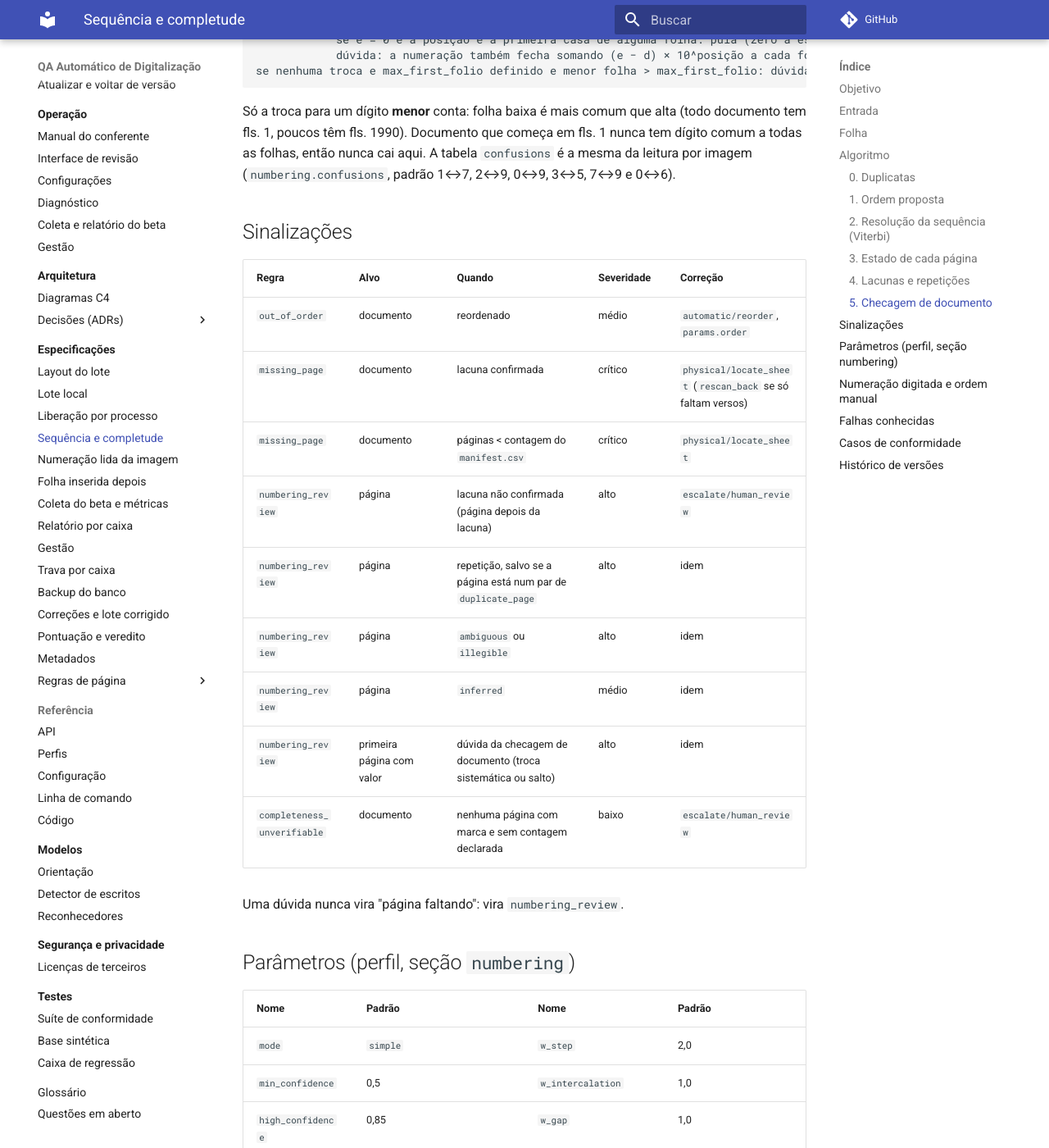
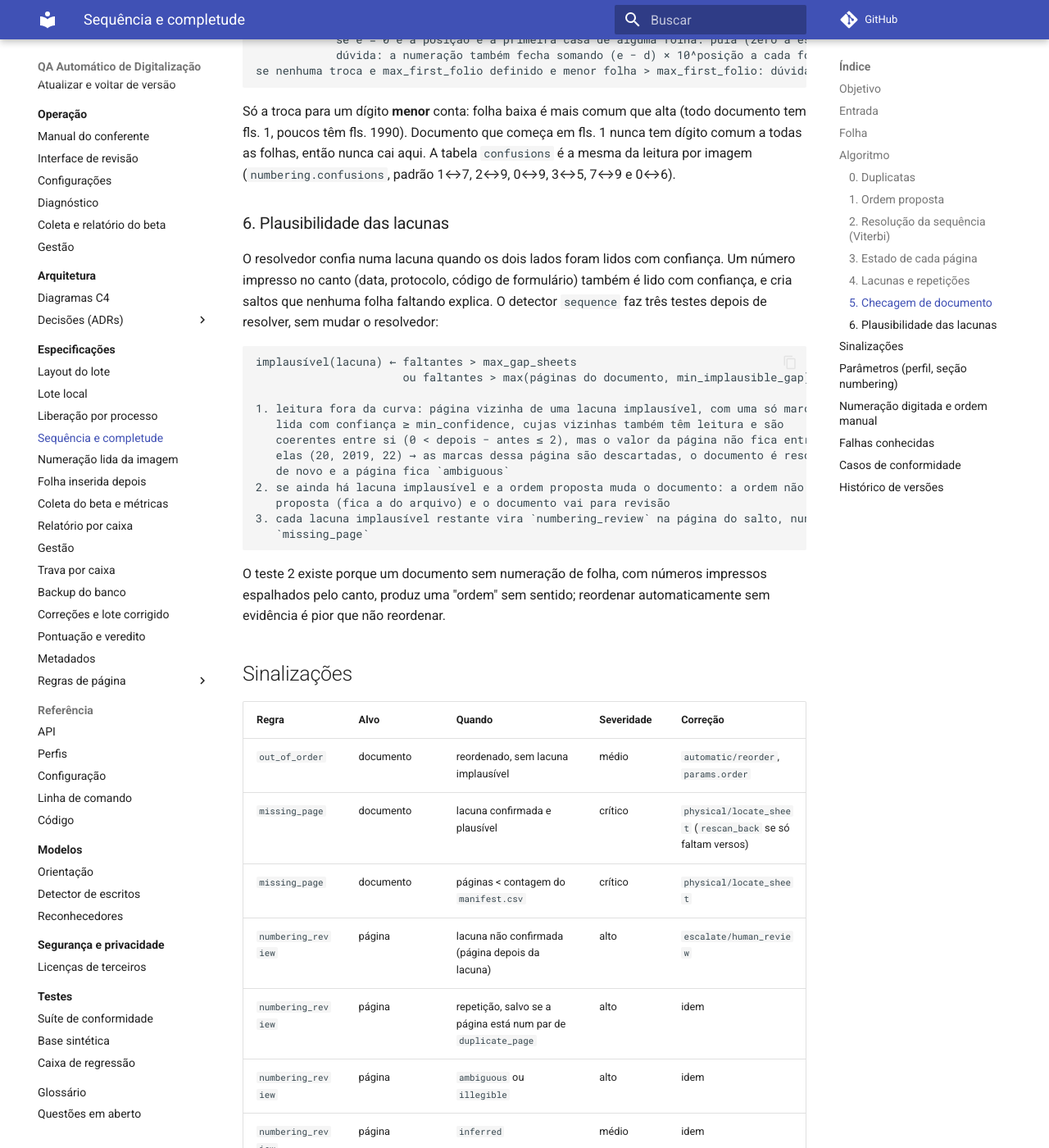
Before and after one commit to he445/app-beta, an MkDocs documentation site: the page built from docs/especificacoes/sequencing.md, in a window 1280 px wide and 1400 px high, scrolled down 2992 px. Shown: the whole window at 82% size. Built offline with MkDocs 1.6.1 and Material for MkDocs 9.7.7, drawn with Linux system fonts in a browser that asks for light colours; comment, search, counter and statistics services are not loaded; some of the changed text lies outside the part shown.

Commit message:
fix(numeracao): lacuna implausível vira revisão, não folha faltando (T09)
Salto maior que o documento (a partir de min_implausible_gap) ou que
max_gap_sheets vira numbering_review "Salto de fls. a para b"; leitura
isolada fora da sequência das vizinhas é descartada e o documento é
resolvido de novo (página ambígua); numeração com salto implausível não
propõe reordenação automática. Resolvedor sem mudança de semântica.
ADR-0029, especificação seção 6, dois casos de conformidade.
out_of_order, missing_page e numbering_review 1.3.0.

Caixa: lacunas maiores que o documento 1 -> 0; fora de ordem falsos 3 -> 0.

Co-Authored-By: Claude Opus 5.5 <noreply@anthropic.com>
Claude-Session: https://claude.ai/code/session_013KfsBQGKgru68qfujZ34ng

````diff
--- a/docs/especificacoes/sequencing.md
+++ b/docs/especificacoes/sequencing.md
@@ -118,17 +118,46 @@ documento tem fls. 1, poucos têm fls. 1990). Documento que começa em fls. 1 nu
 comum a todas as folhas, então nunca cai aqui. A tabela `confusions` é a mesma da leitura
 por imagem (`numbering.confusions`, padrão 1↔7, 2↔9, 0↔9, 3↔5, 7↔9 e 0↔6).
 
+### 6. Plausibilidade das lacunas
+
+O resolvedor confia numa lacuna quando os dois lados foram lidos com confiança. Um número
+impresso no canto (data, protocolo, código de formulário) também é lido com confiança, e
+cria saltos que nenhuma folha faltando explica. O detector `sequence` faz três testes
+depois de resolver, sem mudar o resolvedor:
+
+```text
+implausível(lacuna) ← faltantes > max_gap_sheets
+                      ou faltantes > max(páginas do documento, min_implausible_gap)
+
+1. leitura fora da curva: página vizinha de uma lacuna implausível, com uma só marca
+   lida com confiança ≥ min_confidence, cujas vizinhas também têm leitura e são
+   coerentes entre si (0 < depois − antes ≤ 2), mas o valor da página não fica entre
+   elas (20, 2019, 22) → as marcas dessa página são descartadas, o documento é resolvido
+   de novo e a página fica `ambiguous`
+2. se ainda há lacuna implausível e a ordem proposta muda o documento: a ordem não é
+   proposta (fica a do arquivo) e o documento vai para revisão
+3. cada lacuna implausível restante vira `numbering_review` na página do salto, nunca
+   `missing_page`
+```
+
+O teste 2 existe porque um documento sem numeração de folha, com números impressos
+espalhados pelo canto, produz uma "ordem" sem sentido; reordenar automaticamente sem
+evidência é pior que não reordenar.
+
 ## Sinalizações
 
 | Regra | Alvo | Quando | Severidade | Correção |
 | --- | --- | --- | --- | --- |
-| `out_of_order` | documento | reordenado | médio | `automatic/reorder`, `params.order` |
-| `missing_page` | documento | lacuna confirmada | crítico | `physical/locate_sheet` (`rescan_back` se só faltam versos) |
+| `out_of_order` | documento | reordenado, sem lacuna implausível | médio | `automatic/reorder`, `params.order` |
+| `missing_page` | documento | lacuna confirmada e plausível | crítico | `physical/locate_sheet` (`rescan_back` se só faltam versos) |
 | `missing_page` | documento | páginas < contagem do `manifest.csv` | crítico | `physical/locate_sheet` |
 | `numbering_review` | página | lacuna não confirmada (página depois da lacuna) | alto | `escalate/human_review` |
 | `numbering_review` | página | repetição, salvo se a página está num par de `duplicate_page` | alto | idem |
 | `numbering_review` | página | `ambiguous` ou `illegible` | alto | idem |
 | `numbering_review` | página | `inferred` | médio | idem |
+| `numbering_review` | página | leitura fora da curva descartada (seção 6) | alto | idem |
+| `numbering_review` | página | lacuna implausível: "Salto de fls. a para b" (página depois do salto) | alto | idem |
+| `numbering_review` | documento | ordem não proposta por lacuna implausível | médio | idem |
 | `numbering_review` | primeira página com valor | dúvida da checagem de documento (troca sistemática ou salto) | alto | idem |
 | `completeness_unverifiable` | documento | nenhuma página com marca e sem contagem declarada | baixo | `escalate/human_review` |
 
@@ -145,6 +174,7 @@ Uma dúvida nunca vira "página faltando": vira `numbering_review`.
 | `w_infer` | 1,0 | | `w_repeat` | 1,0 |
 | `confusions` | tabela padrão | | `w_gap_max` | 1,5 |
 | `max_first_folio` | desligado | | `image_high_confidence` | igual a `high_confidence` |
+| `max_gap_sheets` | 50 | | `min_implausible_gap` | 10 |
 
 `image_high_confidence` substitui `high_confidence` quando as marcas vêm do leitor de
 imagem (a escala de confiança de cada leitor é diferente; o `numbering.json` continua com
@@ -180,6 +210,10 @@ Na tela de Sequência o revisor digita a numeração de uma página ou reordena
 - A lacuna confirmada depende de `high_confidence`, e a confiança do reconhecedor não é
   calibrada: uma leitura errada em dois dígitos com 0,94 (1922 lida como 1999) vira "Faltam
   fls. 1996 a 1998", com ação física.
+- Número impresso que cria lacuna pequena (até `min_implausible_gap` e menor que o
+  documento) passa no teste de plausibilidade. A defesa continua sendo exigir os dois lados
+  confiáveis e a aprovação manual da folha faltante; distinguir número impresso de
+  manuscrito pede medida com documentos reais.
 - A trilha de numeração anterior (riscada) é registrada, mas não resolvida por uma
   segunda programação dinâmica.
 - Numeração impressa ("Página 3 de 12") depende da porta `OcrEngine` (fase seguinte).
@@ -187,12 +221,17 @@ Na tela de Sequência o revisor digita a numeração de uma página ou reordena
 ## Casos de conformidade
 
 `conformance/fixtures/sequencing/*.json` (entrada e saída esperada do resolvedor; a
-checagem de documento em `erro-sistematico-de-digito`) e
+checagem de documento em `erro-sistematico-de-digito`; a plausibilidade em
+`data-impressa-no-meio` e `salto-implausivel-sem-vizinhas-coerentes`) e
 `conformance/fixtures/core` (documentos `DOC0004`, `DOC0005`, `DOC0006`).
 
 ## Histórico de versões
 
 - 1.0.0: versão inicial.
+- 1.3.0: plausibilidade das lacunas (seção 6, ADR-0029): lacuna implausível vira
+  `numbering_review`, leitura fora da curva é descartada e o documento é resolvido de novo,
+  ordem com salto implausível não é proposta. Parâmetros `max_gap_sheets` e
+  `min_implausible_gap`.
 - 1.2.0: checagem de documento (troca sistemática de dígito e, opcional, início depois
   de `max_first_folio`), com `numbering_review` na primeira página com valor.
 - 1.1.0: teto `w_gap_max` na penalidade de salto (lacuna grande no fim do documento
--- a/engine/src/qa_engine/detectors/missing_page/manifest.yaml
+++ b/engine/src/qa_engine/detectors/missing_page/manifest.yaml
@@ -1,5 +1,5 @@
 id: missing_page
-version: 1.2.0
+version: 1.3.0
 title: Página faltando
 spec: docs/especificacoes/sequencing.md
 input: document_numbering
--- a/engine/src/qa_engine/detectors/numbering_review/manifest.yaml
+++ b/engine/src/qa_engine/detectors/numbering_review/manifest.yaml
@@ -1,5 +1,5 @@
 id: numbering_review
-version: 1.2.0
+version: 1.3.0
 title: Revisar numeração
 spec: docs/especificacoes/sequencing.md
 input: document_numbering
--- a/engine/src/qa_engine/detectors/out_of_order/manifest.yaml
+++ b/engine/src/qa_engine/detectors/out_of_order/manifest.yaml
@@ -1,5 +1,5 @@
 id: out_of_order
-version: 1.2.0
+version: 1.3.0
 title: Página fora de ordem
 spec: docs/especificacoes/sequencing.md
 input: document_numbering
--- a/mkdocs.yml
+++ b/mkdocs.yml
@@ -91,6 +91,7 @@ nav:
           - "0026 Duplicata com alinhamento": adr/0026-duplicata-com-alinhamento.md
           - "0027 Medir o conteúdo sem a moldura": adr/0027-medir-o-conteudo-sem-a-moldura.md
           - "0028 Evidência mínima na inclinação": adr/0028-evidencia-minima-na-inclinacao.md
+          - "0029 Lacuna implausível na numeração": adr/0029-lacuna-implausivel-na-numeracao.md
           - Modelo: adr/0000-template.md
   - Especificações:
       - especificacoes/index.md
````
Also changed, not shown: CHANGELOG.md (+8 -0 lines), docs/adr/0029-lacuna-implausivel-na-numeracao.md (added, +55 -0 lines), docs/referencia/perfis.md (+5 -3 lines), 7 other files.
